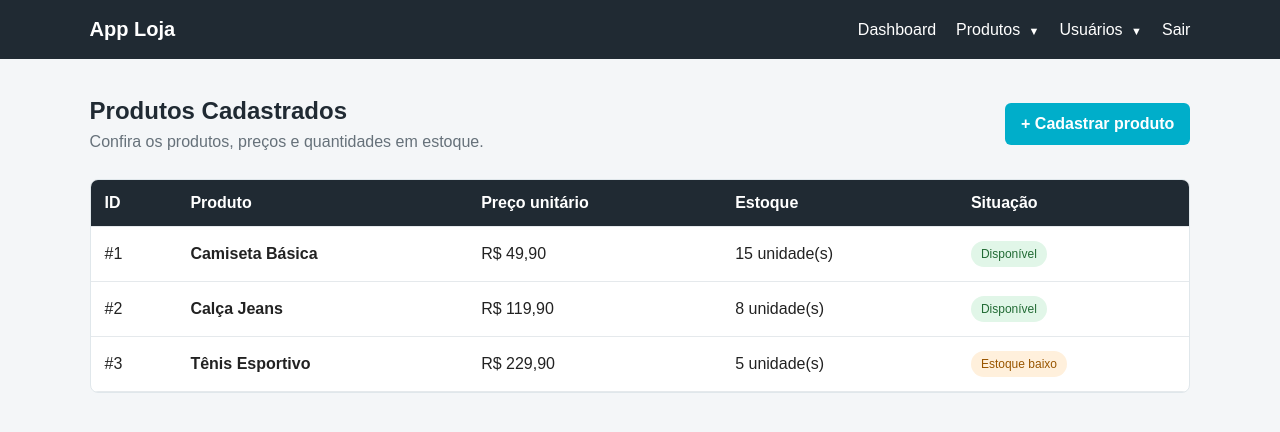
After one commit to gabrielcardoso05685/app_loja, a Flask app: page /produtos in a window 1280 px wide. The commit adds this page. Shown: the top 432 px of the page. Run offline with Flask 3, Linux system fonts and the light colour scheme; the visitor is signed in with stand-in values (Sample User, id 1).

Commit message:
fim da aula

```diff
--- a/app.py
+++ b/app.py
@@ -1,15 +1,16 @@
-
 from flask import Flask, render_template, request, redirect, url_for, session
 
 app = Flask(__name__)
 app.secret_key = "chave-secreta-do-projeto"
 
+# Conta usada para acessar o sistema durante os testes.
 USUARIO_TESTE = {
     "nome": "Administrador",
     "email": "admin@loja.com",
     "senha": "123"
 }
 
+# Os dados ficam na memória e são perdidos ao reiniciar o aplicativo.
 usuarios = [USUARIO_TESTE.copy()]
 
 produtos = [
@@ -19,11 +20,13 @@ produtos = [
 ]
 
 
+# Encaminha o acesso inicial para a tela de login.
 @app.route("/")
 def index():
     return redirect(url_for("login"))
 
 
+# Exibe o formulário e verifica as credenciais da conta de teste.
 @app.route("/login", methods=["GET", "POST"])
 def login():
     erro = None
@@ -41,6 +44,7 @@ def login():
     return render_template("login.html", erro=erro)
 
 
+# Mostra os indicadores calculados a partir dos produtos cadastrados.
 @app.route("/dashboard")
 def dashboard():
     if "usuario" not in session:
@@ -60,6 +64,20 @@ def dashboard():
     )
 
 
+# Exibe a listagem de produtos somente para usuários autenticados.
+@app.route("/produtos")
+def listar_produtos():
+    if "usuario" not in session:
+        return redirect(url_for("login"))
+
+    return render_template(
+        "listar_produtos.html",
+        usuario=session["usuario"],
+        produtos=produtos
+    )
+
+
+# Valida os dados, cadastra o produto e redireciona para a listagem.
 @app.route("/produtos/cadastrar", methods=["GET", "POST"])
 def cadastrar_produto():
     if "usuario" not in session:
@@ -73,6 +91,7 @@ def cadastrar_produto():
         estoque_texto = request.form.get("estoque", "").strip()
 
         try:
+            # Aceita preços com vírgula ou ponto como separador decimal.
             preco = float(preco_texto.replace(",", "."))
             estoque = int(estoque_texto)
 
@@ -83,6 +102,7 @@ def cadastrar_produto():
             elif estoque < 0:
                 erro = "O estoque não pode ser negativo."
             else:
+                # Gera um identificador maior que os existentes.
                 novo_id = max(
                     (p["id"] for p in produtos),
                     default=0
@@ -95,7 +115,7 @@ def cadastrar_produto():
                     "estoque": estoque
                 })
 
-                return redirect(url_for("dashboard"))
+                return redirect(url_for("listar_produtos"))
 
         except ValueError:
             erro = "Informe um preço válido e uma quantidade inteira."
@@ -107,6 +127,7 @@ def cadastrar_produto():
     )
 
 
+# Recebe os dados do formulário e adiciona um usuário à lista.
 @app.route("/usuarios/cadastrar", methods=["GET", "POST"])
 def cadastrar_usuario():
     if "usuario" not in session:
@@ -140,6 +161,7 @@ def cadastrar_usuario():
     )
 
 
+# Exibe os usuários cadastrados no sistema.
 @app.route("/usuarios")
 def listar_usuarios():
     if "usuario" not in session:
@@ -152,11 +174,13 @@ def listar_usuarios():
     )
 
 
+# Encerra a sessão e retorna à tela de login.
 @app.route("/logout")
 def logout():
     session.clear()
     return redirect(url_for("login"))
 
 
+# Inicia o servidor de desenvolvimento quando este arquivo é executado.
 if __name__ == "__main__":
     app.run(debug=True)
--- a/templates/base.html
+++ b/templates/base.html
@@ -1,4 +1,3 @@
-
 <!DOCTYPE html>
 <html lang="pt-br">
 <head>
@@ -7,25 +6,52 @@
 
     <title>{% block title %}App Loja{% endblock %}</title>
 
-    <link rel="stylesheet" href="{{ url_for('static', filename='style.css') }}">
+    <link
+        rel="stylesheet"
+        href="{{ url_for('static', filename='style.css') }}"
+    >
 </head>
 <body>
 
     <header class="topbar">
-        <a href="{{ url_for('dashboard') }}" class="logo">App Loja</a>
+        <a href="{{ url_for('dashboard') }}" class="logo">
+            App Loja
+        </a>
 
         <nav>
             <a href="{{ url_for('dashboard') }}">Dashboard</a>
-            <a href="{{ url_for('cadastrar_produto') }}">Cadastrar Produtos</a>
 
+            <!-- Menu de produtos com opções de listagem e cadastro. -->
+            <div class="menu-dropdown">
+                <a href="{{ url_for('listar_produtos') }}" class="menu-link">
+                    Produtos <span class="seta">▼</span>
+                </a>
+
+                <div class="submenu">
+                    <a href="{{ url_for('listar_produtos') }}">
+                        Listagem de Produtos
+                    </a>
+
+                    <a href="{{ url_for('cadastrar_produto') }}">
+                        Cadastro de Produtos
+                    </a>
+                </div>
+            </div>
+
+            <!-- Menu de usuários mantido no mesmo padrão. -->
             <div class="menu-dropdown">
                 <a href="#" class="menu-link">
                     Usuários <span class="seta">▼</span>
                 </a>
 
                 <div class="submenu">
-                    <a href="{{ url_for('listar_usuarios') }}">Listagem de Usuários</a>
-                    <a href="{{ url_for('cadastrar_usuario') }}">Cadastro de Usuários</a>
+                    <a href="{{ url_for('listar_usuarios') }}">
+                        Listagem de Usuários
+                    </a>
+
+                    <a href="{{ url_for('cadastrar_usuario') }}">
+                        Cadastro de Usuários
+                    </a>
                 </div>
             </div>
 
@@ -33,6 +59,7 @@
         </nav>
     </header>
 
+    <!-- Cada página preenche este bloco com seu próprio conteúdo. -->
     <main class="conteudo">
         {% block content %}{% endblock %}
     </main>
--- a/templates/cadastro_produto.html
+++ b/templates/produtos/cadastro_produto.html
@@ -1,7 +1,7 @@
 
 {% extends "base.html" %}
 
-{% block title %}Cadastro de Produtos | App Loja{% endblock %}
+{% block title %} Cadastro de Produtos | App Loja{% endblock %}
 
 {% block content %}
 
--- /dev/null
+++ b/templates/produtos/listar_produtos.html
@@ -0,0 +1,98 @@
+{% extends "base.html" %}
+
+{% block title %}Produtos Cadastrados | App Loja{% endblock %}
+
+{% block content %}
+
+<section class="listagem-pagina">
+
+    <div class="dashboard-header">
+        <div>
+            <h1>Produtos Cadastrados</h1>
+
+            <p class="dashboard-descricao">
+                Confira os produtos, preços e quantidades em estoque.
+            </p>
+        </div>
+
+        <a href="{{ url_for('cadastrar_produto') }}" class="botao-link">
+            + Cadastrar produto
+        </a>
+    </div>
+
+    <!-- Exibe a tabela quando há produtos cadastrados. -->
+    {% if produtos %}
+
+        <div class="tabela-container">
+            <table class="tabela-usuarios tabela-produtos">
+                <thead>
+                    <tr>
+                        <th>ID</th>
+                        <th>Produto</th>
+                        <th>Preço unitário</th>
+                        <th>Estoque</th>
+                        <th>Situação</th>
+                    </tr>
+                </thead>
+
+                <tbody>
+                    {% for produto in produtos %}
+                        <tr>
+                            <td>#{{ produto.id }}</td>
+
+                            <td>
+                                <strong>{{ produto.nome }}</strong>
+                            </td>
+
+                            <td>
+                                R$ {{ "%.2f" | format(produto.preco) | replace(".", ",") }}
+                            </td>
+
+                            <td>
+                                {{ produto.estoque }} unidade(s)
+                            </td>
+
+                            <td>
+                                <!-- Define a situação conforme o estoque. -->
+                                {% if produto.estoque == 0 %}
+
+                                    <span class="status-produto status-esgotado">
+                                        Esgotado
+                                    </span>
+
+                                {% elif produto.estoque <= 5 %}
+
+                                    <span class="status-produto status-baixo">
+                                        Estoque baixo
+                                    </span>
+
+                                {% else %}
+
+                                    <span class="status-produto status-disponivel">
+                                        Disponível
+                                    </span>
+
+                                {% endif %}
+                            </td>
+                        </tr>
+                    {% endfor %}
+                </tbody>
+            </table>
+        </div>
+
+    {% else %}
+
+        <!-- Mensagem apresentada quando a lista está vazia. -->
+        <div class="sem-usuarios">
+            <p>Nenhum produto cadastrado no momento.</p>
+
+            <a href="{{ url_for('cadastrar_produto') }}">
+                Cadastrar o primeiro produto
+            </a>
+        </div>
+
+    {% endif %}
+
+</section>
+
+{% endblock %}
```
Also changed, not shown: templates/dashboard.html (+32 -126 lines), templates/layout/base_limpa.html (added, +17 -0 lines), templates/layout/base_menu.html (added, +139 -0 lines), templates/login.html (+5 -18 lines), templates/usuarios/cadastro_usuario.html (renamed from templates/cadastro_usuario.html), templates/usuarios/listar_usuarios.html (renamed from templates/listar_usuarios.html).
